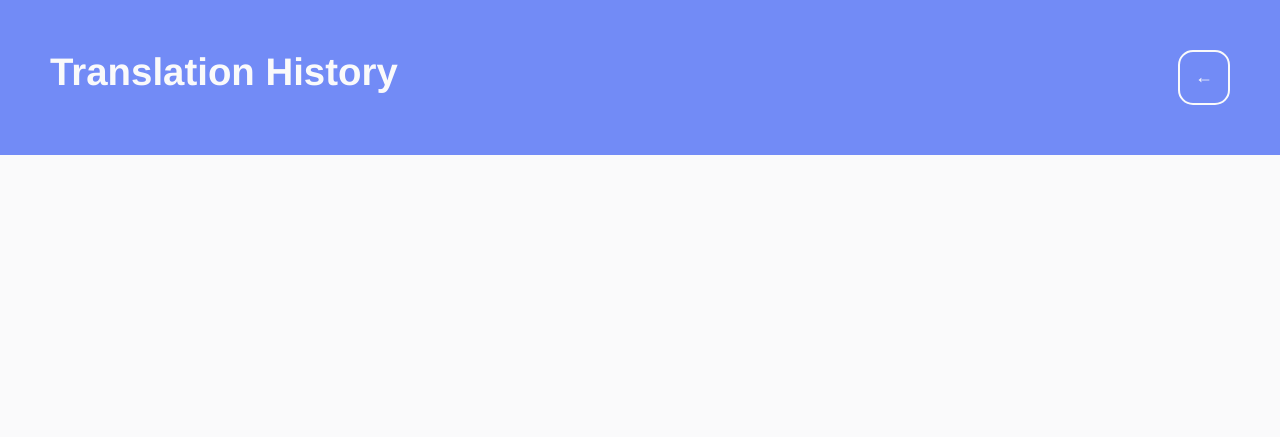
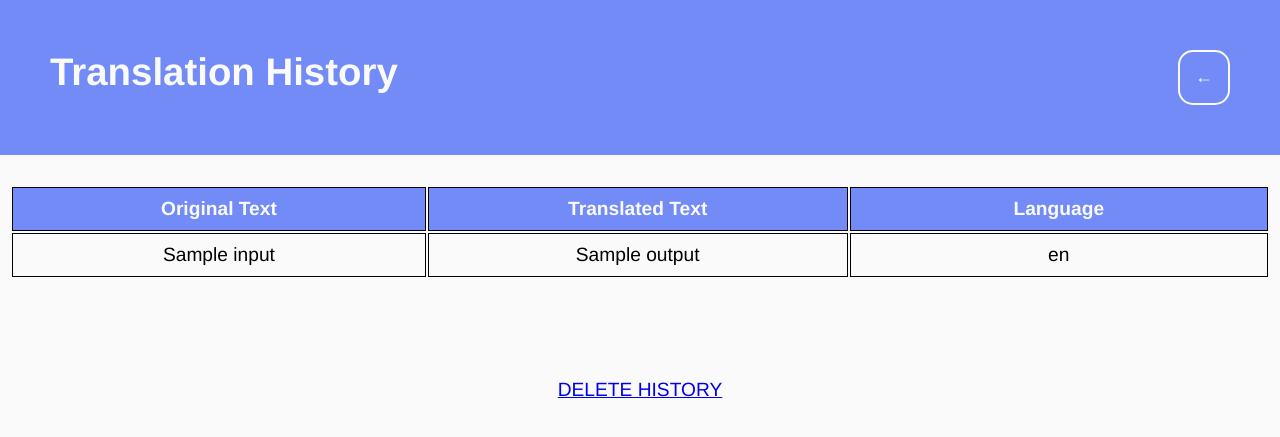
Before and after one commit to software-students-fall2022/containerized-app-exercise-team7, a Flask app: template web_app/templates/dashboard.html in a window 1280 px wide. Shown: the top 437 px of the page. Run offline with Flask 2, Linux system fonts and the light colour scheme; the template is opened without the code that fills it: most values are stand-ins (such as "Sample title", 1, 10 or a date in 2020); some libraries are stand-ins or nearby versions.

Commit message:
rendered dashboard

```diff
--- a/web_app/controller.py
+++ b/web_app/controller.py
@@ -153,6 +153,14 @@ def translate():
 
 @app.route('/dashboard', methods=["GET", "POST"])
 def dashboard_display():
+    translations = get_db(1).hist.find({})
+    count = get_db(1).hist.count_documents({})
+    return render_template('dashboard.html', translations=translations, count=count)
+
+
+@app.route('/dashboard/delete', methods=["GET", "POST"])
+def delete_history():
+    get_db(1).hist.delete_many({})
     return render_template('dashboard.html')
 
 
--- a/web_app/static/css/styles.css
+++ b/web_app/static/css/styles.css
@@ -115,3 +115,24 @@ select {
 .close:active {
   transform: translateY(2px);
 }
+
+.dashboard-pg {
+  display: flex;
+  flex-direction: column;
+  align-items: center;
+  gap: 100px;
+}
+
+th {
+  padding: 10px;
+  border: 1px solid black;
+  background-color: #728BF6;
+  color: #FAFAFB;
+  width: 500px;
+}
+
+td {
+  padding: 10px;
+  border: 1px solid black;
+  text-align: center;
+}
--- a/web_app/templates/dashboard.html
+++ b/web_app/templates/dashboard.html
@@ -14,5 +14,30 @@
       <h1>Translation History</h1>
       <a href="{{ url_for('home') }}" class="header-btn"> &#x2190; </a>
     </header>
+    <main>
+      <div class="dashboard-pg">
+        <table class="history-container">
+          <thead>
+            <tr>
+              <th>Original Text</th>
+              <th>Translated Text</th>
+              <th>Language</th>
+              {% for translation in translations %}
+            </tr>
+          </thead>
+          <tbody>
+            <tr>
+              <td>{{ translation['input'] }}</td>
+              <td>{{ translation['output'] }}</td>
+              <td>{{ translation['output_lang'] }}</td>
+            </tr>
+            {% endfor %}
+          </tbody>
+        </table>
+        <a href="{{ url_for('delete_history') }}" class="btn">
+          DELETE HISTORY
+        </a>
+      </div>
+    </main>
   </body>
 </html>
```
Also changed, not shown: 1 other file.
